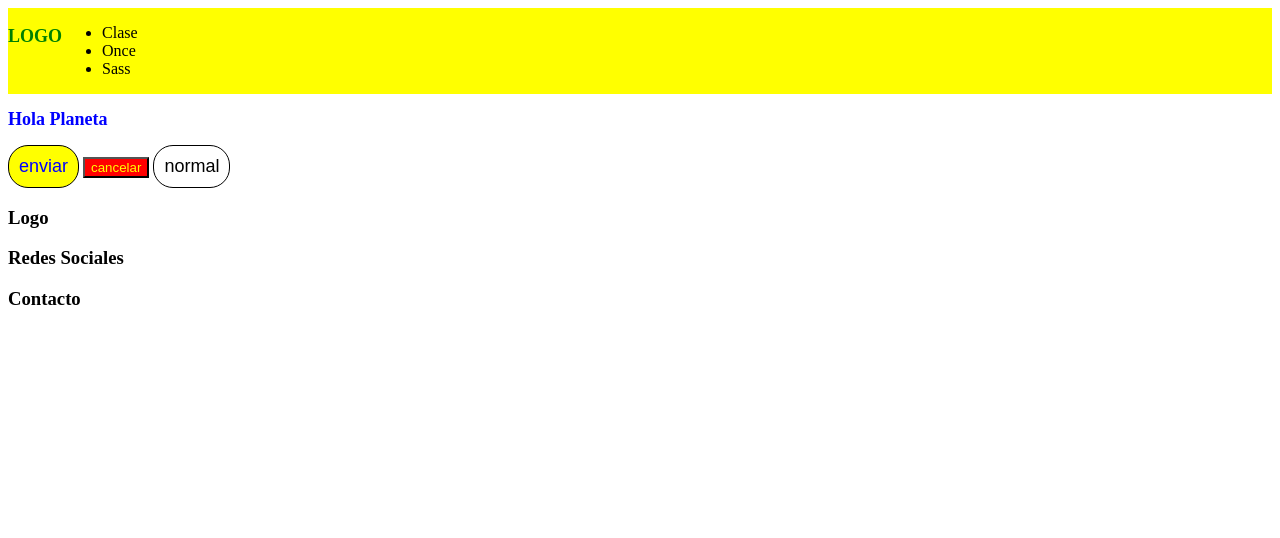
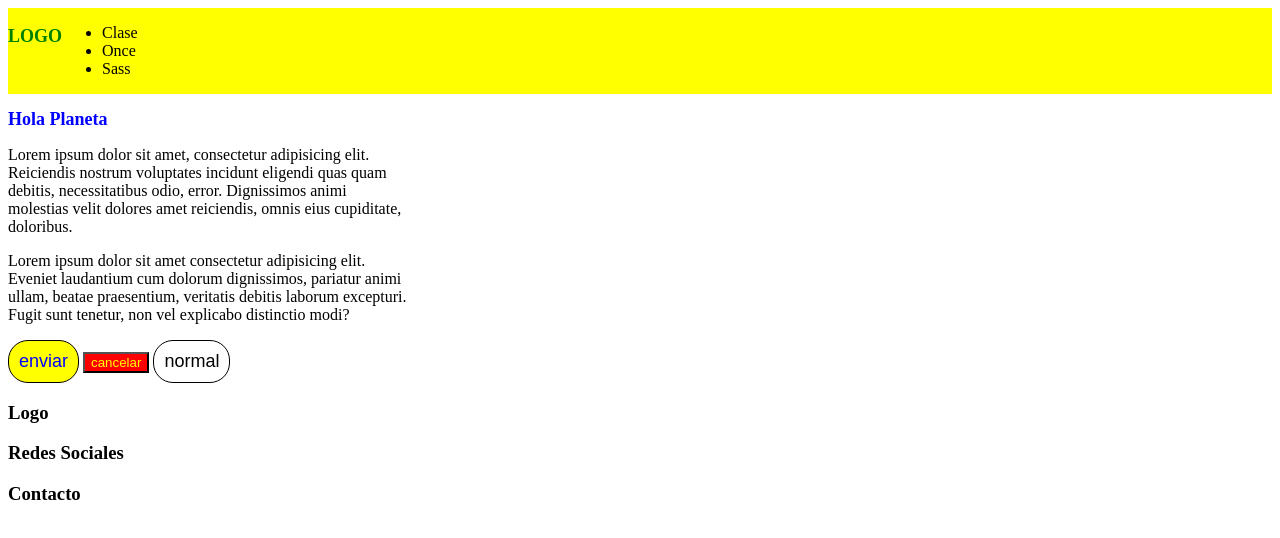
Before and after one commit to FrancoOsorio/Clase_15, a website: page index.html in a window 1280 px wide. Drawn offline with Linux system fonts and the light colour scheme.

Commit message:
agregue parrafo

```diff
--- a/index.html
+++ b/index.html
@@ -19,6 +19,8 @@
 	</header>
 	<section class="encabezado">
 		<h1>Hola Planeta</h1>
+		<p>Lorem ipsum dolor sit amet, consectetur adipisicing elit. Reiciendis nostrum voluptates incidunt eligendi quas quam debitis, necessitatibus odio, error. Dignissimos animi molestias velit dolores amet reiciendis, omnis eius cupiditate, doloribus.</p>
+		<p>Lorem ipsum dolor sit amet consectetur adipisicing elit. Eveniet laudantium cum dolorum dignissimos, pariatur animi ullam, beatae praesentium, veritatis debitis laborum excepturi. Fugit sunt tenetur, non vel explicabo distinctio modi?</p>
 		<input type="submit" class="boton-enviar" value="enviar">
 		<input type="submit" class="boton-cancelar" value="cancelar">
 		<input type="submit" class="boton" value="normal">
```
